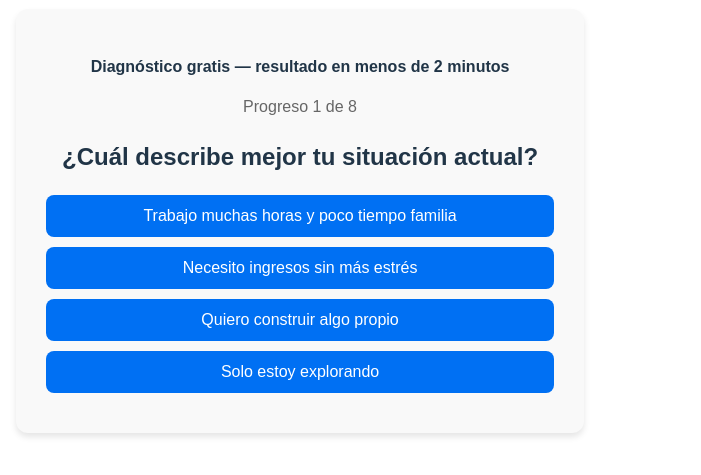
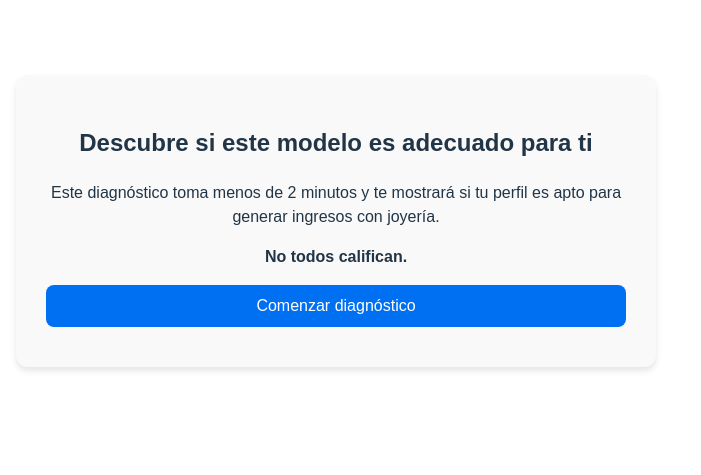
Before and after one commit to JCAguirreV/quiz-landing, a React (Vite) app: page / in a window 1280 px wide. Shown: the part 179-654 px from the top of the page, without its empty margins (0-701 px from the left). Built offline with nearby package versions, Linux system fonts and the light colour scheme.

Commit message:
nueva landing

```diff
--- a/src/App.jsx
+++ b/src/App.jsx
@@ -1,4 +1,5 @@
 import { useState } from "react";
+
 
 // --- ESTILOS (Aquí integré tu código .container y más) ---
 const styles = {
@@ -37,6 +38,8 @@ const styles = {
     boxSizing: "border-box"
   }
 };
+
+
 
 const questions = [
   {
@@ -124,11 +127,14 @@ function getLabel(score) {
 }
 
 export default function App() {
+  const [started, setStarted] = useState(false)
   const [step, setStep] = useState(0);
   const [score, setScore] = useState(0);
   const [showLead, setShowLead] = useState(false);
   const [nombre, setNombre] = useState("");
   const [telefono, setTelefono] = useState("");
+  const LEAD_STEP = 3;
+  const [enviando, setEnviando] = useState(false);
   const color = getColor(score);
 
 const enviarAGoogleSheets = async () => {
@@ -161,6 +167,31 @@ const enviarAGoogleSheets = async () => {
     window.location.href = `https://wa.me/5218119113114?text=${msg}`;
   };
 
+if (!started) {
+  return (
+    <div style={styles.container}>
+      <div style={styles.card}>
+        <h2>Descubre si este modelo es adecuado para ti</h2>
+
+        <p>
+          Este diagnóstico toma menos de 2 minutos y te mostrará si tu perfil es apto para generar ingresos con joyería.
+        </p>
+
+        <p style={{fontWeight:"bold"}}>
+          No todos califican.
+        </p>
+
+        <button
+          style={styles.button}
+          onClick={() => setStarted(true)}
+        >
+          Comenzar diagnóstico
+        </button>
+      </div>
+    </div>
+  );
+}
+
   // Pantalla de Formulario (Lead)
   if (showLead) {
     return (
@@ -181,31 +212,46 @@ const enviarAGoogleSheets = async () => {
             <p style={{fontSize:"14px", opacity:0.7}}>
                No spam. Solo tu resultado y orientación.
             </p>
+
           <input
+           id="nombre"
+           name="nombre"
+           type="text"
+           autoComplete="given-name"
            style={styles.input}
            placeholder="Nombre"
            value={nombre}
            onChange={e => setNombre(e.target.value)}
            />
           <input
+           id="telefono"
+           name="telefono"
+           type="tel"
+           autoComplete="tel"
            style={styles.input}
            placeholder="WhatsApp"
            value={telefono}
            onChange={e => setTelefono(e.target.value)}
 />
+
           <button
             style={styles.button}
             onClick={async () => {
+
+              if (enviando) return;
+
                if (!nombre || !telefono) {
                  alert("Completa nombre y teléfono");
                  return;
                }
 
+               setEnviando(true);
+
              await enviarAGoogleSheets();
 
              setTimeout(() => {
              setShowLead(false);
-             setStep(questions.length);
+             setStep(LEAD_STEP);
              }, 600);
              }}
           >
@@ -252,7 +298,7 @@ return (
             onClick={() => {
               const newStep = step + 1;
               setScore(score + o.score);
-              if (newStep === questions.length) {
+              if (newStep === LEAD_STEP && !nombre && !telefono) {
                 setShowLead(true);
               } else {
                 setStep(newStep);
```
Lines whose indentation alone changed are shown as unchanged.
